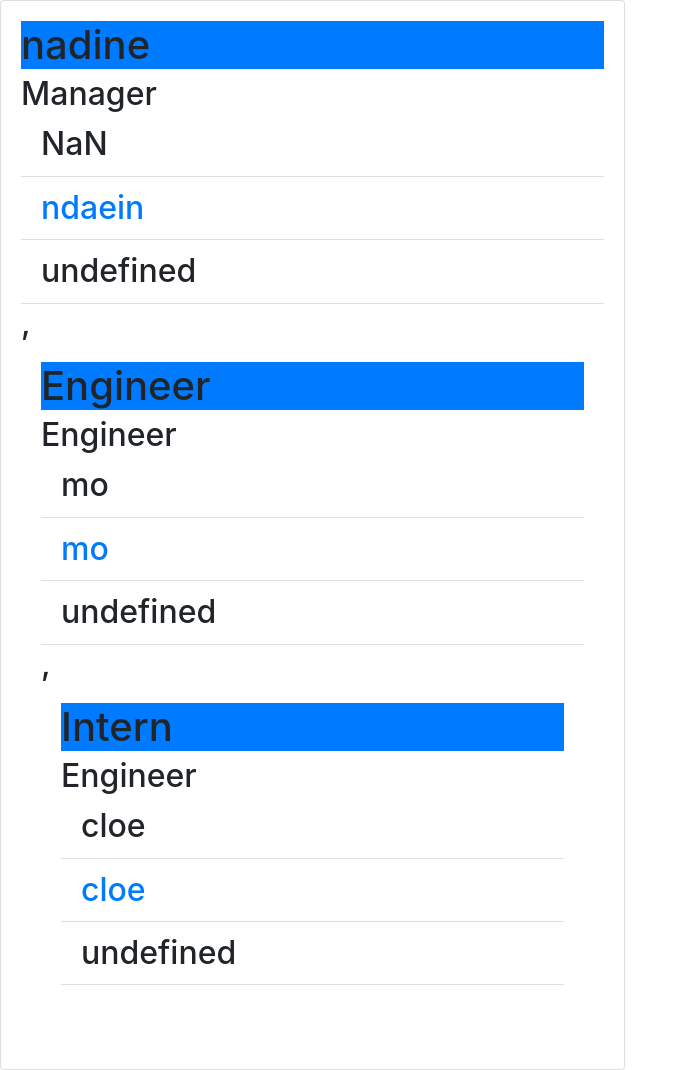
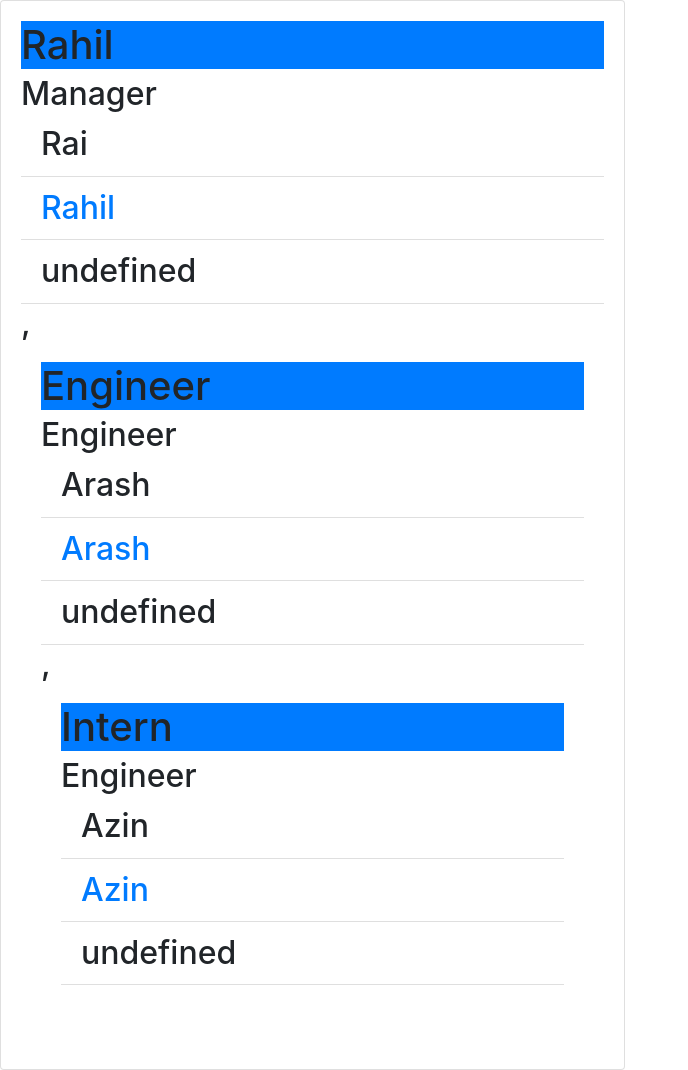
Before and after one commit to rahilrahimi/team-profile-generator, a website: page index.html in a window 1280 px wide. Shown: the whole page, without its empty margins (0-688 px from the left). Drawn offline with nearby package versions, Linux system fonts and the light colour scheme.

Commit message:
initial change

```diff
--- a/index.html
+++ b/index.html
@@ -16,11 +16,11 @@
     <div class = card>
 
 <div class ="card-body">
-  <h1 class="card-title bg-primary">nadine</h1>
+  <h1 class="card-title bg-primary">Rahil</h1>
   <h2 class = "card-subtitle">Manager<h2>
   <ul class="list-group list-group-flush">
-    <li class="list-group-item">NaN</li>
-    <li class="list-group-item"><a href="ndaein">ndaein</a></li>
+    <li class="list-group-item">Rai</li>
+    <li class="list-group-item"><a href="rahil">Rahil</a></li>
     <li class="list-group-item">undefined</li>
   </ul>
 <div>
@@ -29,8 +29,8 @@
   <h1 class="card-title bg-primary">Engineer</h1>
   <h2 class = "card-subtitle">Engineer<h2>
   <ul class="list-group list-group-flush">
-    <li class="list-group-item">mo</li>
-    <li class="list-group-item"><a href="mo">mo</a></li>
+    <li class="list-group-item">Arash</li>
+    <li class="list-group-item"><a href="arash">Arash</a></li>
     <li class="list-group-item">undefined</li>
   </ul>
 <div>
@@ -39,8 +39,8 @@
   <h1 class="card-title bg-primary">Intern</h1>
   <h2 class = "card-subtitle">Engineer<h2>
   <ul class="list-group list-group-flush">
-    <li class="list-group-item">cloe</li>
-    <li class="list-group-item"><a href="cloe">cloe</a></li>
+    <li class="list-group-item">Azin</li>
+    <li class="list-group-item"><a href="azin">Azin</a></li>
     <li class="list-group-item">undefined</li>
   </ul>
 <div>
```
